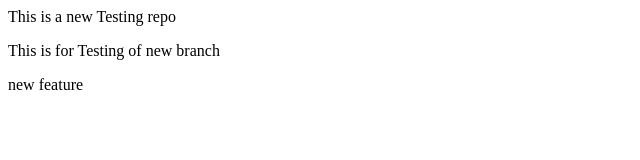
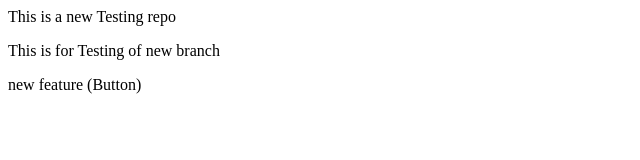
Before and after one commit to iLakshaySinghal/Testing-Repo, a plain HTML site: page index.html in a window 1280 px wide. Shown: the full height of the page, 0-640 px from the left. Drawn offline with Linux system fonts and the light colour scheme.

```diff
--- a/index.html
+++ b/index.html
@@ -1,3 +1,3 @@
 <p>This is a new Testing repo</p>
 <p>This is for Testing of new branch</p>
-<p>new feature</p>
+<p>new feature (Button)</p>
```
